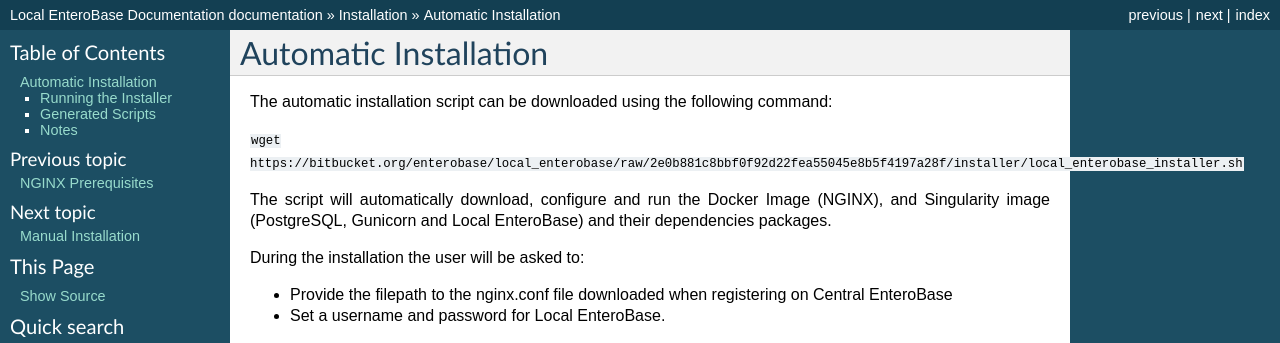
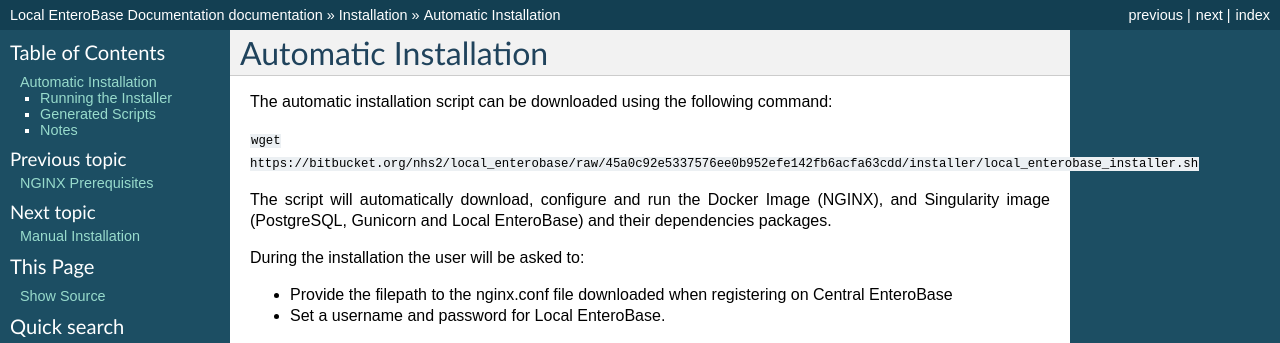
Before and after one commit to was111607/leb-full, a Sphinx documentation site: the page built from docs/installation/automatic.rst, in a window 1280 px wide. Shown: the top 343 px of the page. Built offline with Sphinx 7.4.7, drawn with Linux system fonts in a browser that asks for light colours; some of the changed lines change nothing that is shown.

Commit message:
updated wget link (full)

```diff
--- a/docs/installation/automatic.rst
+++ b/docs/installation/automatic.rst
@@ -5,7 +5,7 @@
 
 The automatic installation script can be downloaded using the following command:
 
-``wget https://bitbucket.org/enterobase/local_enterobase/raw/2e0b881c8bbf0f92d22fea55045e8b5f4197a28f/installer/local_enterobase_installer.sh``
+``wget https://bitbucket.org/nhs2/local_enterobase/raw/45a0c92e5337576ee0b952efe142fb6acfa63cdd/installer/local_enterobase_installer.sh``
 
 The script will automatically download, configure and run the Docker Image (NGINX), and Singularity image (PostgreSQL, Gunicorn and Local EnteroBase) and their dependencies packages.
 
```
Also changed, not shown: 5 other files.
